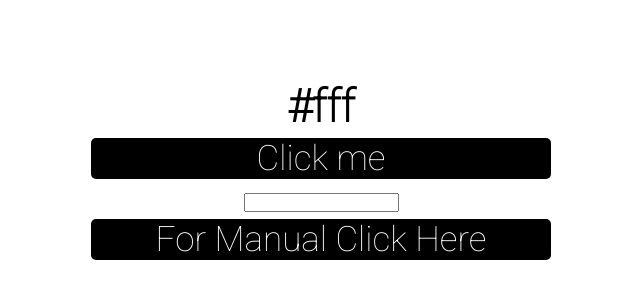
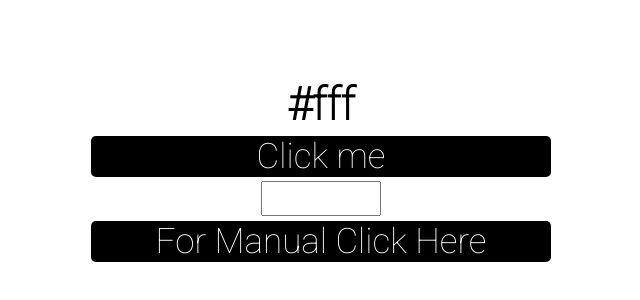
Before and after one commit to divyankatwal/JS-Projects, a plain HTML site: page Random Color/index.html in a window 1280 px wide. Shown: the part 230-530 px from the top of the page, without its empty margins (319-959 px from the left). Drawn offline with nearby package versions, Linux system fonts and the light colour scheme.

Commit message:
Update custom.css

```diff
--- a/Random Color/css/custom.css
+++ b/Random Color/css/custom.css
@@ -36,3 +36,11 @@ button {
     display: block;
     font-size: 35px;
 }
+input {
+    padding: 5px;
+    justify-content: center;
+    align-items: center;
+    width: 120px;
+    font-size: large;
+    text-align: center;
+}
```
